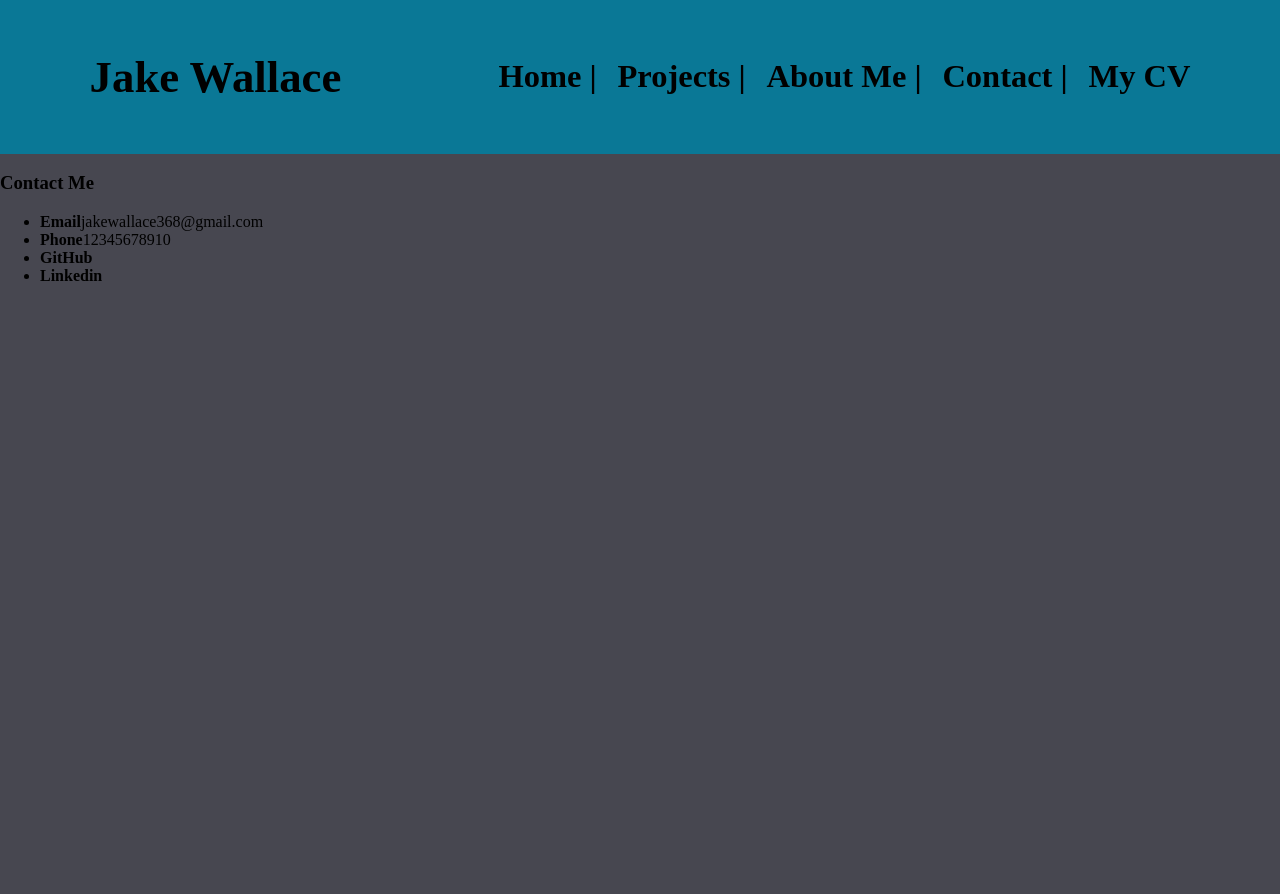
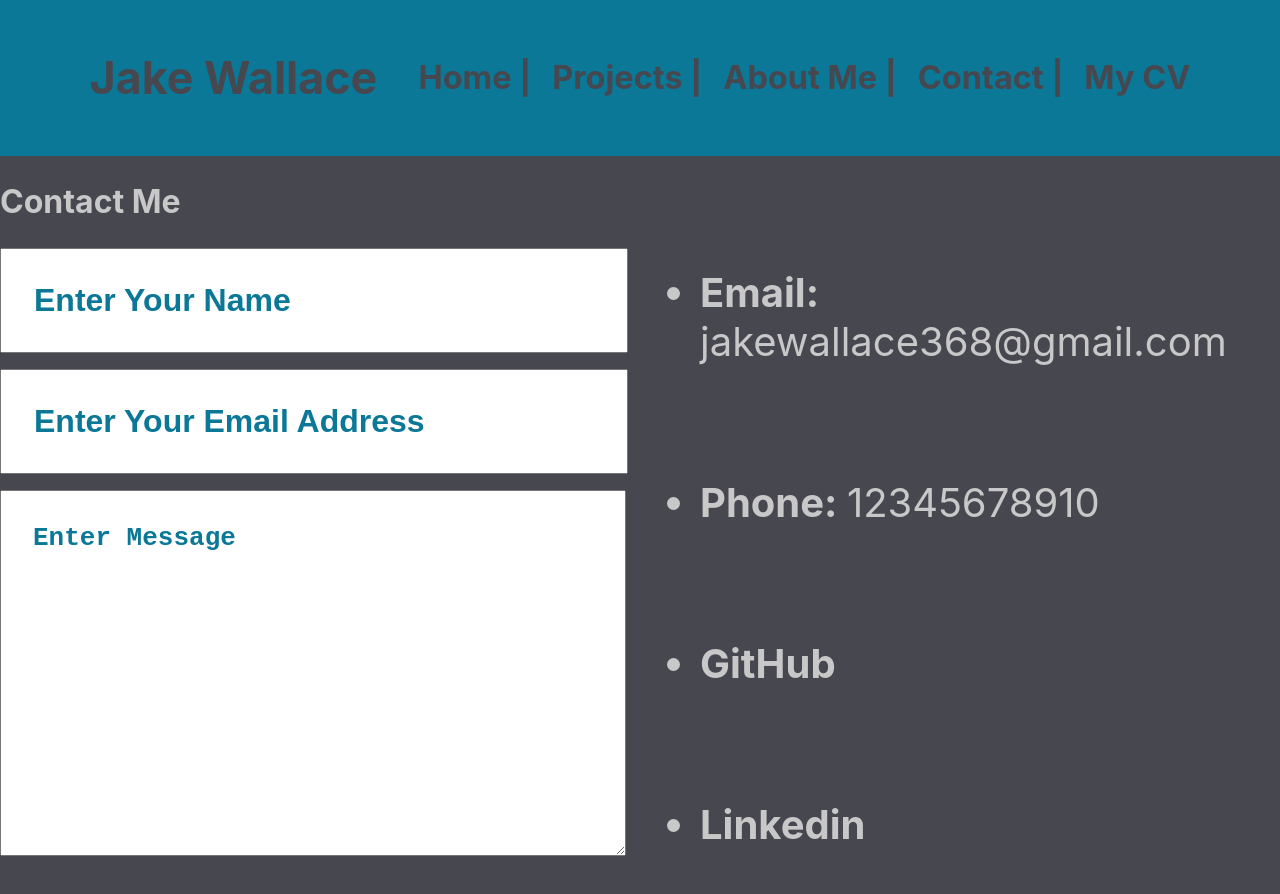
Before and after one commit to Jake-W95/Portfolio, a React (Create React App) app: page /contact in a window 1280 px wide. Shown: the top 894 px of the page. Before the commit the page ends 800 px from the top, so only its background shows below. Built offline with nearby package versions, Linux system fonts and the light colour scheme.

Commit message:
styled contact

```diff
--- a/src/components/Contact.js
+++ b/src/components/Contact.js
@@ -1,20 +1,41 @@
+import { faAlignJustify } from "@fortawesome/free-solid-svg-icons";
 import React from "react";
 import { NavLink } from "react-router-dom";
 
+const placeholder = {
+
+}
+
 function Contact() {
     return (
-        <>
+        <section style={{
+            display:'flex',
+            justifyContent: 'space-around'
+            }}>
+
             <div>
-                <h3>Contact Me</h3>
+                <h1 className="lightText">Contact Me</h1>
+                <form
+                style={{
+                    display:'flex',
+                    flexDirection:'column'
+                }}
+                >
+                    <input type='text' placeholder='Enter Your Name'/>
+                    <input type='text' placeholder='Enter Your Email Address' />
+                    <textarea placeholder='Enter Message' cols='30' rows='10' />
+                </form>
+            </div>
+            <div>
                 <ul>
-                    <li><b>Email</b>jakewallace368@gmail.com</li>
-                    <li><b>Phone</b>12345678910</li>
-                    <li><a href="https://github.com/Jake-W95"><b>GitHub</b></a></li>
-                    <li> <a href="https://www.linkedin.com/in/jake-wallace-b2b85a25a/"><b>Linkedin</b></a></li>
+                    <li className="contact lightText"><b className="lightText">Email: </b>jakewallace368@gmail.com</li>
+                    <li className="contact lightText"><b className="lightText">Phone: </b>12345678910</li>
+                    <li className="contact lightText"><a href="https://github.com/Jake-W95" ><b className="lightText">GitHub</b></a></li>
+                    <li className="contact lightText"><a href="https://www.linkedin.com/in/jake-wallace-b2b85a25a/"><b className="lightText">Linkedin</b></a></li>
                 </ul>
             </div>
 
-        </>
+        </section>
 
     )
 }
--- a/src/globalStyles.css
+++ /dev/null
@@ -1,8 +0,0 @@
-* {
-    text-decoration: none;
-        font-family: Bahnschrift;
-        color: black;
-        /* background-color: #aab, */
-
-    ;
-}
--- a/src/index.css
+++ b/src/index.css
@@ -1,3 +1,8 @@
+* {
+  color: #474750;
+  text-decoration: none;
+}
+
 body {
   margin: 0;
   font-family: -apple-system, BlinkMacSystemFont, 'Segoe UI', 'Roboto', 'Oxygen',
@@ -13,3 +18,30 @@ code {
   font-family: source-code-pro, Menlo, Monaco, Consolas, 'Courier New',
     monospace;
 }
+h1 {
+  font-size: 200%;
+}
+input,
+textarea {
+  margin-bottom: 1rem;
+  padding: 2rem;
+  width: 70vh;
+  font-size: 200%;
+}
+
+input::placeholder,
+textarea::placeholder {
+  color: rgb(10,120,150);
+  font-weight: 900;
+
+}
+
+.contact {
+  font-size: 250%;
+  margin: 7rem 2rem;
+
+}
+
+.lightText {
+  color: rgb(200,200,200)
+}
--- a/src/index.js
+++ b/src/index.js
@@ -3,7 +3,6 @@ import ReactDOM from 'react-dom/client';
 import { BrowserRouter, Routes, Route } from 'react-router-dom';
 
 import './index.css';
-import './globalStyles.css'
 import App from './App';
 import reportWebVitals from './reportWebVitals';
 
--- a/src/pages/CVpage.js
+++ b/src/pages/CVpage.js
@@ -4,7 +4,7 @@ const row = {
     display: 'flex',
     height:'100px'
 }
-const text = {color:'rgb(200,200,200)'}
+// const text = {color:'rgb(200,200,200)'}
 
 function CVPage() {
     return (
@@ -20,15 +20,15 @@ function CVPage() {
 
 
                 }}>
-                    <h1 style={text}>My Skills</h1>
+                    <h1 className='lightText'>My Skills</h1>
                     <ul >
-                        <li style={text}>HTML</li>
-                        <li style={text}>CSS</li>
-                        <li style={text}>JavaScript</li>
-                        <li style={text}>BootStrap</li>
-                        <li style={text}>JQuery</li>
-                        <li style={text}>React</li>
-                        <li style={text}>Node</li>
+                        <li className='lightText'>HTML</li>
+                        <li className='lightText'>CSS</li>
+                        <li className='lightText'>JavaScript</li>
+                        <li className='lightText'>BootStrap</li>
+                        <li className='lightText'>JQuery</li>
+                        <li className='lightText'>React</li>
+                        <li className='lightText'>Node</li>
 
                     </ul>
                 </div>
```
